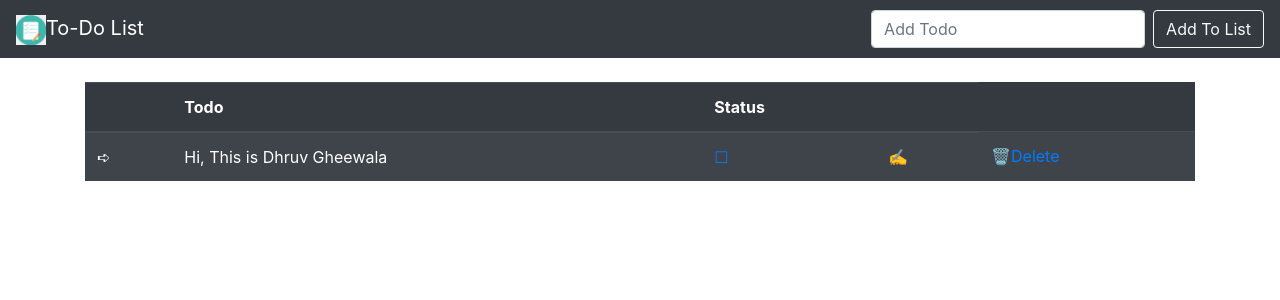
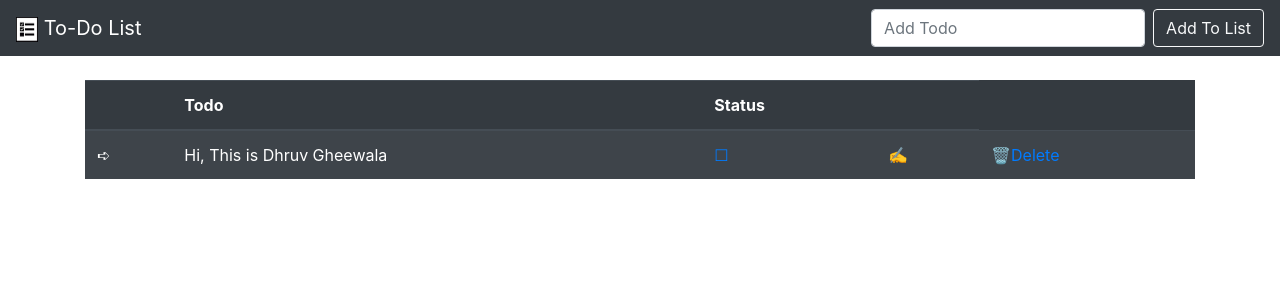
Before and after one commit to Dhiraj-01/To-Do-List, a Django app: page / in a window 1280 px wide. Shown: the top 300 px of the page. Run offline with Django 3.2, Linux system fonts and the light colour scheme; data comes from the database, SQL or seed files in the repository; both versions use the stored data as it was after the commit; some libraries are stand-ins or nearby versions.

Commit message:
To-Do List

```diff
--- a/todo/todo_list/templates/base.html
+++ b/todo/todo_list/templates/base.html
@@ -13,7 +13,7 @@
   </head>
   <body>
 <nav class="navbar navbar-expand-lg navbar-dark bg-dark">
-  <a class="navbar-brand" href="{% url 'index' %}"><img src="{% static 'TODO.png' %}" width="30" height="30" alt="">To-Do List</a>
+  <a class="navbar-brand" href="{% url 'index' %}"><img src="{% static 'TODO1.jpg' %}" width="22" height="25" alt="">&nbsp;To-Do List</a>
   <button class="navbar-toggler" type="button" data-toggle="collapse" data-target="#navbarSupportedContent" aria-controls="navbarSupportedContent" aria-expanded="false" aria-label="Toggle navigation">
     <span class="navbar-toggler-icon"></span>
   </button>
```
Also changed, not shown: todo/db.sqlite3, todo/todo_list/static/TODO1.jpg (added), todo/todo_list/static/TODO1.png (deleted).
